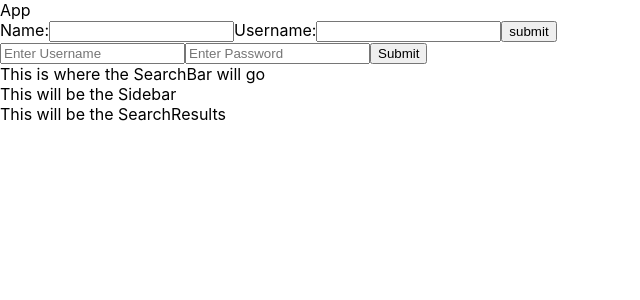
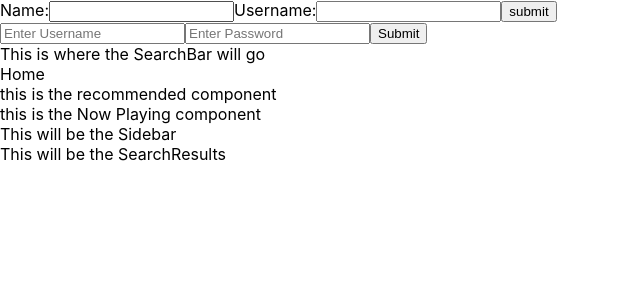
Before and after one commit to skyler-torian/mod-4-frontend, a React (Create React App) app: page / in a window 1280 px wide. Shown: the top 300 px of the page, without its empty margins (0-640 px from the left). Built offline with nearby package versions, Linux system fonts and the light colour scheme.

Commit message:
worked on component hierchacy

```diff
--- a/src/App.js
+++ b/src/App.js
@@ -1,18 +1,18 @@
 import React from 'react';
 import './App.css';
-import SearchBar from './components/SearchBar'
+import HomeContainer from './containers/Home_Container';
 import Login from './containers/Login'
 import Sidebar from './components/Sidebar'
 import SearchResults from './components/SearchResults'
-import SignUpContainer from './container/signup_container'
+import SignUpContainer from './containers/signup_container'
 
 function App() {
   return (
     <div>
-    <div>App</div>
+    <div className ='App'></div>
     <SignUpContainer />
     <Login />
-    <SearchBar />
+    <HomeContainer />
     <Sidebar />
     <SearchResults />
     </div>
--- /dev/null
+++ b/src/components/Header.js
@@ -0,0 +1,15 @@
+import React from 'react';
+
+
+class Header extends React.Component {
+
+    render() {
+        return (
+            <header>Home</header>
+
+
+          );
+    }
+}
+
+export default Header;
--- /dev/null
+++ b/src/components/NowPlaying.js
@@ -0,0 +1,14 @@
+import React from 'react';
+
+
+class NowPlaying extends React.Component {
+    render() {
+        return (
+            <div className = 'nowplaying-component'> this is the Now Playing component</div>
+
+
+        );
+    }
+}
+
+export default NowPlaying;
--- /dev/null
+++ b/src/components/Recommended.js
@@ -0,0 +1,14 @@
+import React from 'react';
+
+
+class Recommended extends React.Component {
+    render() {
+        return (
+            <div className = 'recommended-component'> this is the recommended component</div>
+
+
+        );
+    }
+}
+
+export default Recommended;
--- /dev/null
+++ b/src/containers/Home_Container.js
@@ -0,0 +1,21 @@
+import React from 'react';
+import SearchBar from '../components/SearchBar';
+import Header from '../components/Header';
+import Recommended from '../components/Recommended'
+import NowPlaying from '../components/NowPlaying'
+
+class HomeContainer extends React.Component {
+
+    render() {
+        return (
+            <div className = 'home-container'>
+                <SearchBar />
+                <Header />
+                <Recommended />
+                <NowPlaying />
+            </div>
+         );
+    }
+}
+
+export default HomeContainer;
```
Also changed, not shown: src/containers/Library_Container.js (added), src/containers/signup_container.js (renamed from src/container/signup_container.js).
